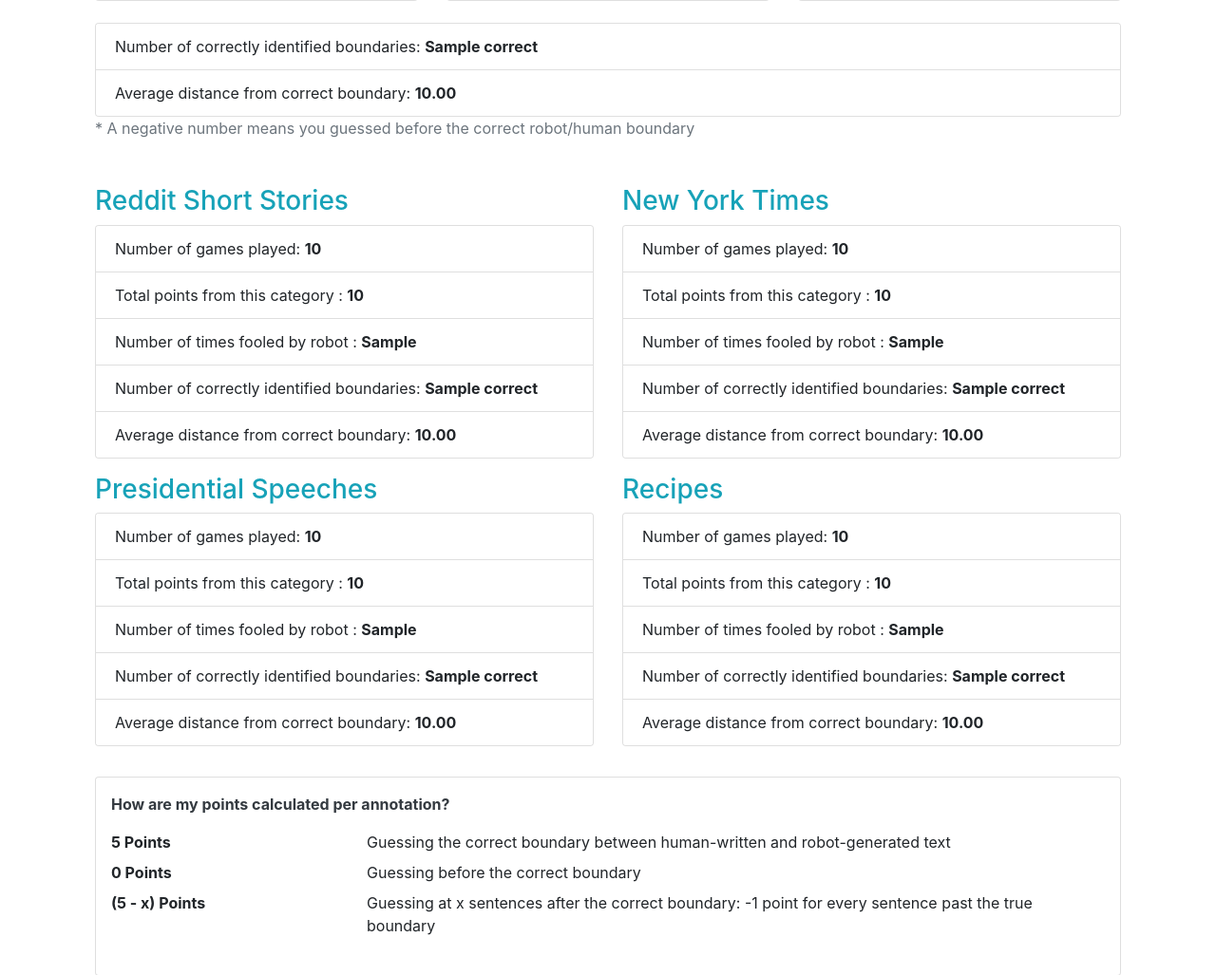
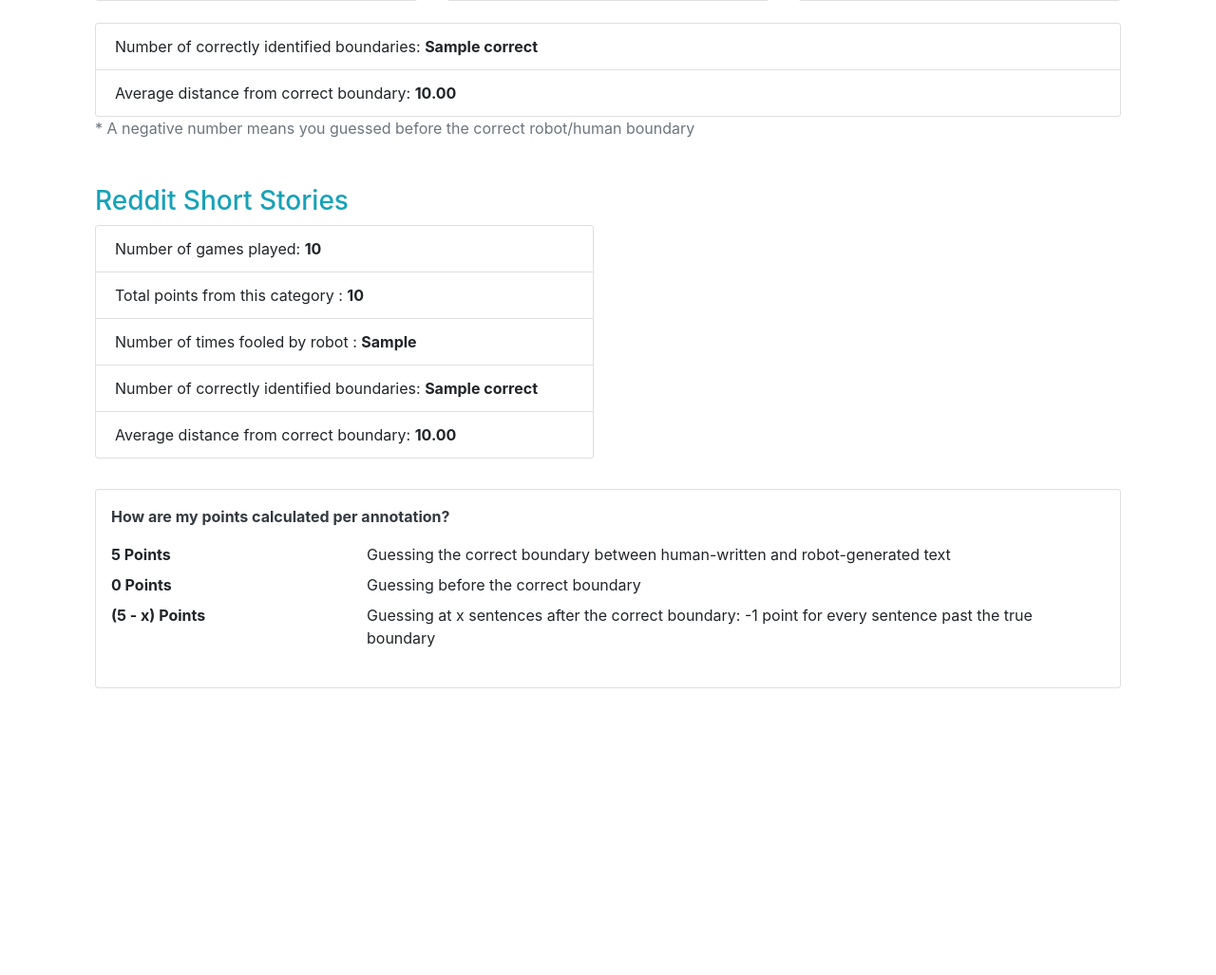
Before and after one commit to veronica320/TCOT-User-Study, a Django app: template annotation/core/templates/profile.html in a window 1280 px wide. Shown: the part 481-1508 px from the top of the page at 95% size. After the commit the page ends 1206 px from the top, so only its background shows below. Run offline with Django 3.2, Linux system fonts and the light colour scheme; tables that the repository leaves empty hold one stand-in row (values such as "Sample post"); the template is opened without the code that fills it: values that come from a table or form of the project are taken from there, most other values are stand-ins (such as "Sample title", 1, 10 or a date in 2020); some libraries are stand-ins or nearby versions.

Commit message:
Change boundary to error_step_index

```diff
--- a/annotation/core/models.py
+++ b/annotation/core/models.py
@@ -65,11 +65,11 @@
     decoding_strategy = models.ForeignKey(
         DecodingStrategy, on_delete=models.DO_NOTHING)
     body = models.TextField()
-
-    @property
-    def boundary(self):
-        # TODO(daphne): Should there be a +1 here?
-        return self.prompt.num_sentences - 1
+    # optional fields
+    error_step_index = models.IntegerField(null=True)
+    error_category = models.CharField(max_length=128, null=True)
+    critique = models.TextField(null=True)
+    edit = models.TextField(null=True)
 
     def __str__(self):
         return self.body
@@ -93,10 +93,10 @@
     annotator = models.ForeignKey(User, on_delete=models.DO_NOTHING)
     generation = models.ForeignKey(Generation, on_delete=models.DO_NOTHING)
     playlist = models.CharField(max_length=30, default='')
-    boundary = models.IntegerField()
-    # points = models.IntegerField()
     reason = models.ManyToManyField(FeedbackOption)
     attention_check = models.BooleanField(default=False)
+    all_correct = models.BooleanField(null=True, default=None)
+    error_step_index_annotated = models.IntegerField(null=True, default=None)
 
     def __str__(self):
         return self.annotator.username + " " + str(self.date)
--- a/annotation/core/templates/profile.html
+++ b/annotation/core/templates/profile.html
@@ -87,68 +87,7 @@
             </ul>
           </div>
         </div>
-        <div class="col-md-6">
-          <h3 class="text-info">New York Times</h3>
-          <div class="card" style="width: 100%; margin-top: 0.5rem">
-            <ul class="list-group list-group-flush">
-              <li class="list-group-item">Number of games played: <strong>{{counts.nyt.total}}</strong></li>
-              <li class="list-group-item">Total points from this category : <strong>{{counts.nyt.points}}</strong></li>
-              <li class="list-group-item">Number of times fooled by robot : <strong>{{counts.nyt.past_boundary}}</strong></li>
-              <li class="list-group-item">Number of correctly identified boundaries: <strong>{{counts.nyt.correct}}</strong></li>
-              <li class="list-group-item">Average distance from correct boundary:
-                <strong>
-                  {% if counts.nyt.avg_distance != None %}
-                    {{counts.nyt.avg_distance|stringformat:".2f"}}
-                  {% else %}
-                    N/A
-                  {% endif %}
-                </strong>
-              </li>
-            </ul>
-          </div>
-        </div>
-      </div>
-      <div class="row" style="margin-top: 1rem">
-        <div class="col-md-6">
-          <h3 class="text-info">Presidential Speeches</h3>
-          <div class="card" style="width: 100%; margin-top: 0.5rem">
-            <ul class="list-group list-group-flush">
-              <li class="list-group-item">Number of games played: <strong>{{counts.speeches.total}}</strong></li>
-              <li class="list-group-item">Total points from this category : <strong>{{counts.speeches.points}}</strong></li>
-              <li class="list-group-item">Number of times fooled by robot : <strong>{{counts.speeches.past_boundary}}</strong></li>
-              <li class="list-group-item">Number of correctly identified boundaries: <strong>{{counts.speeches.correct}}</strong></li>
-              <li class="list-group-item">Average distance from correct boundary:
-                <strong>
-                  {% if counts.speeches.avg_distance != None %}
-                    {{counts.speeches.avg_distance|stringformat:".2f"}}
-                  {% else %}
-                    N/A
-                  {% endif %}
-                </strong>
-              </li>
-            </ul>
-          </div>
-        </div>
-        <div class="col-md-6">
-          <h3 class="text-info">Recipes</h3>
-          <div class="card" style="width: 100%; margin-top: 0.5rem">
-            <ul class="list-group list-group-flush">
-              <li class="list-group-item">Number of games played: <strong>{{counts.recipes.total}}</strong></li>
-              <li class="list-group-item">Total points from this category : <strong>{{counts.recipes.points}}</strong></li>
-              <li class="list-group-item">Number of times fooled by robot : <strong>{{counts.recipes.past_boundary}}</strong></li>
-              <li class="list-group-item">Number of correctly identified boundaries: <strong>{{counts.recipes.correct}}</strong></li>
-              <li class="list-group-item">Average distance from correct boundary:
-                <strong>
-                  {% if counts.recipes.avg_distance != None %}
-                    {{counts.recipes.avg_distance|stringformat:".2f"}}
-                  {% else %}
-                    N/A
-                  {% endif %}
-                </strong>
-              </li>
-            </ul>
-          </div>
-        </div>
+
       </div>
 
       <div style="margin: 2rem auto 4rem">
--- a/annotation/generations/mwp_examples.json
+++ b/annotation/generations/mwp_examples.json
@@ -19,9 +19,9 @@
         "7. The answer is 120.",
         "Answer: 120"
       ],
-      "error_step_id": 6,
+      "error_step_index": 5,
       "error_category": "missing_step",
-      "critique": "The total time should also include the initial time used to download the first 40% of the file.",
+      "critique": "The total time to download the file hasn't included the initial time to download the first 40% of the file, which should be computed before this step.",
       "edit": "6. She has already spent 40% * 100 = 40 minutes to download the first 40% of the file.",
       "prompt-index": 0
     }
```
Also changed, not shown: annotation/core/templates/annotate.html (+6 -5 lines), annotation/core/templates/examples.html (+21 -12 lines), annotation/core/views.py (+5 -26 lines).
